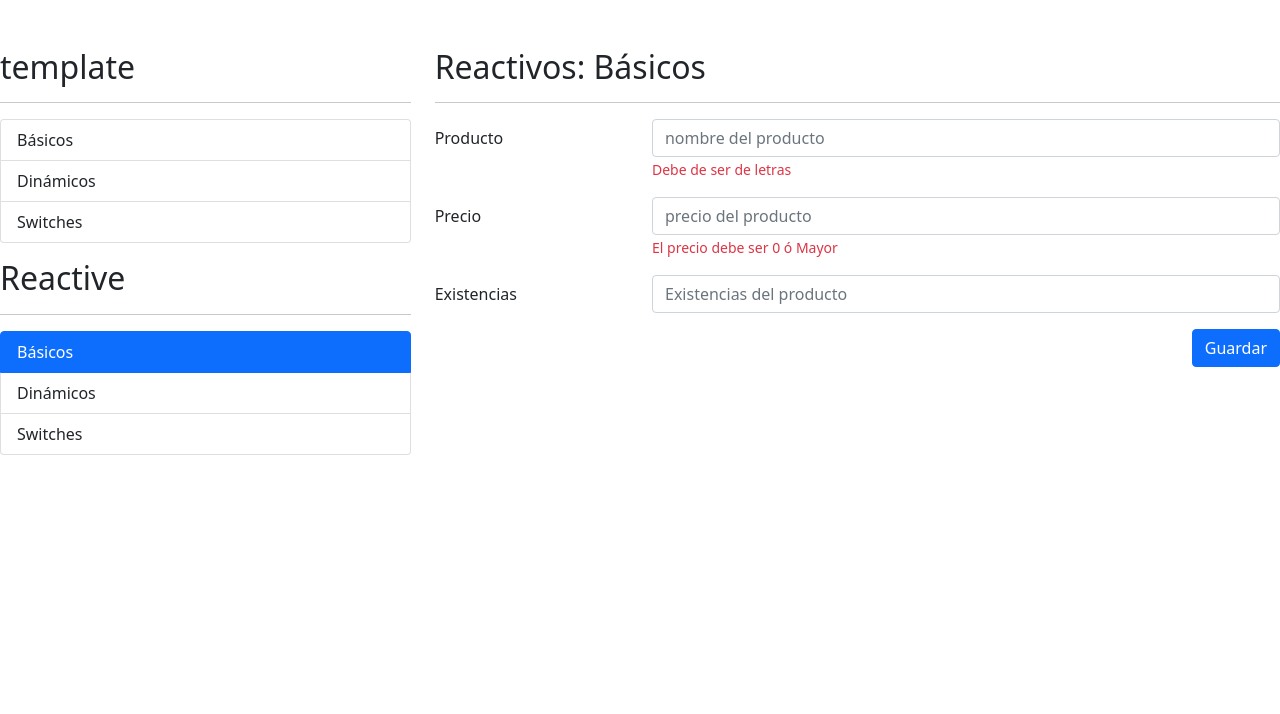
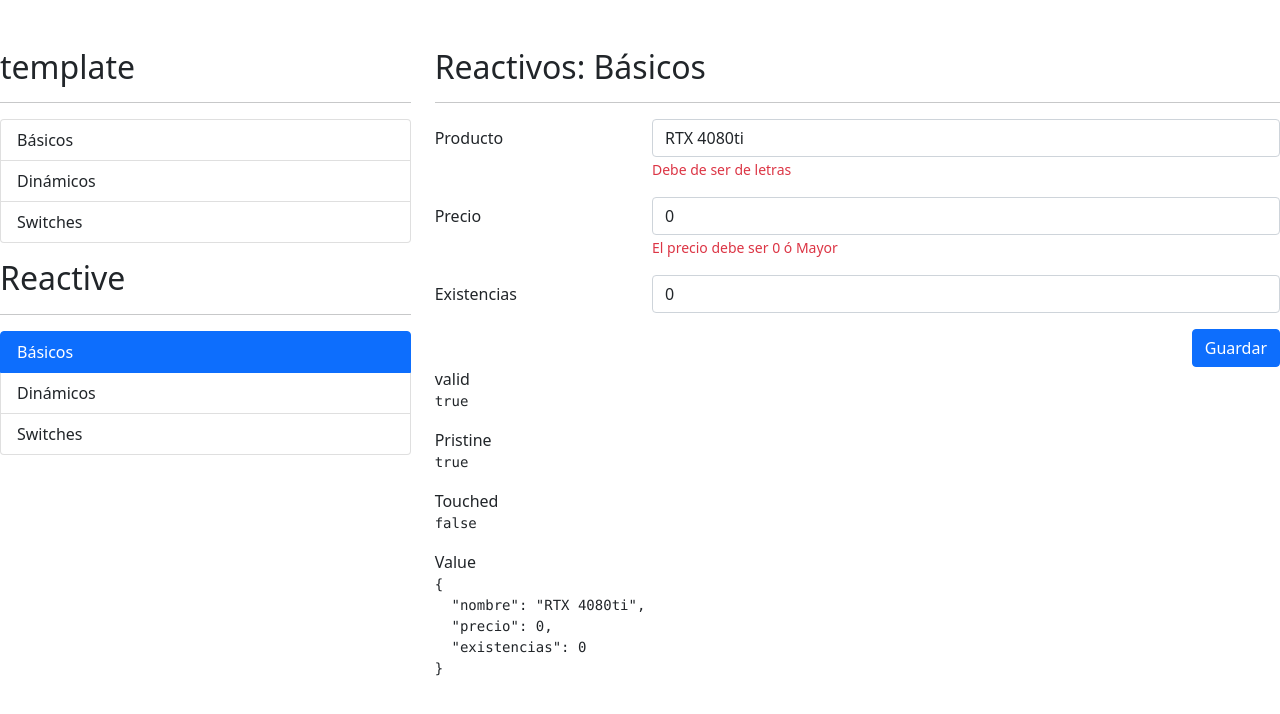
Before and after one commit to Vicman3x3/formulariosApp, an Angular app: page /reactive/basicos in a window 1280 px wide. Shown: the top 714 px of the page. Built offline with nearby package versions, Linux system fonts and the light colour scheme.

Commit message:
FormBuilder
  Se empezaron los reactivos con builder

```diff
--- a/src/app/reactive/basicos/basicos.component.html
+++ b/src/app/reactive/basicos/basicos.component.html
@@ -3,7 +3,8 @@
 
 <div class="row">
     <div class="col">
-    <form autocomplete="off">
+        <form autocomplete="off" [formGroup]="miFormulario">
+
             <!-- Campo del producto -->
             <div class="row mb-3">
                 <label for="" class="col-sm-3 col-form-label"> Producto</label>
@@ -12,6 +13,7 @@
                           type="text"
                           class="form-control"
                           placeholder="nombre del producto"
+                          formControlName="nombre"
                           />
                     <span class="form-text text-danger">Debe de ser de letras</span>
                 </div>
@@ -25,6 +27,7 @@
                           type="number"
                           class="form-control"
                           placeholder="precio del producto"
+                          formControlName="precio"
                     />
                     <span class="form-text text-danger"
                           >El precio debe ser 0 ó Mayor
@@ -40,6 +43,7 @@
                           type="number"
                           class="form-control"
                           placeholder="Existencias del producto"
+                          formControlName="existencias"
                     />
                 </div>
             </div>
@@ -55,7 +59,7 @@
     </div>
 </div>
 
-<!-- <div class="row">
+<div class="row">
     <div class="col">
         <span>valid</span>
         <pre>{{miFormulario.valid}}</pre>
@@ -68,8 +72,5 @@
 
         <span>Value</span>
         <pre>{{miFormulario.value | json}}</pre>
-
-    <span>CustomDirective</span>
-    <pre>{{miFormulario.controls.existencias?.errors | json}}</pre>
     </div>
-</div> -->
+</div>
--- a/src/app/reactive/basicos/basicos.component.ts
+++ b/src/app/reactive/basicos/basicos.component.ts
@@ -1,15 +1,25 @@
 import { Component, OnInit } from '@angular/core';
+import { FormBuilder, FormControl, FormGroup } from '@angular/forms';
 
 @Component({
   selector: 'app-basicos',
   templateUrl: './basicos.component.html',
   styleUrls: ['./basicos.component.css']
 })
-export class BasicosComponent implements OnInit {
+export class BasicosComponent  {
 
-  constructor() { }
+  constructor(private fb: FormBuilder) { }
 
-  ngOnInit(): void {
-  }
+  // miFormulario: FormGroup = new FormGroup({
+  //   'nombre':       new FormControl('RTX 4080'),
+  //   'precio':       new FormControl(1500),
+  //   'existencias':  new FormControl(5)
+  // });
+
+  miFormulario: FormGroup = this.fb.group({
+    nombre: ['RTX 4080ti'],
+    precio: [0],
+    existencias: [0]
+  })
 
 }
--- a/src/app/reactive/reactive.module.ts
+++ b/src/app/reactive/reactive.module.ts
@@ -1,5 +1,6 @@
 import { NgModule } from '@angular/core';
 import { CommonModule } from '@angular/common';
+import { ReactiveFormsModule } from '@angular/forms';
 
 import { ReactiveRoutingModule } from './reactive-routing.module';
 import { BasicosComponent } from './basicos/basicos.component';
@@ -15,6 +16,7 @@ import { SwitchesComponent } from './switches/switches.component';
   ],
   imports: [
     CommonModule,
+    ReactiveFormsModule,
     ReactiveRoutingModule
   ]
 })
```
Lines whose indentation alone changed are shown as unchanged.
